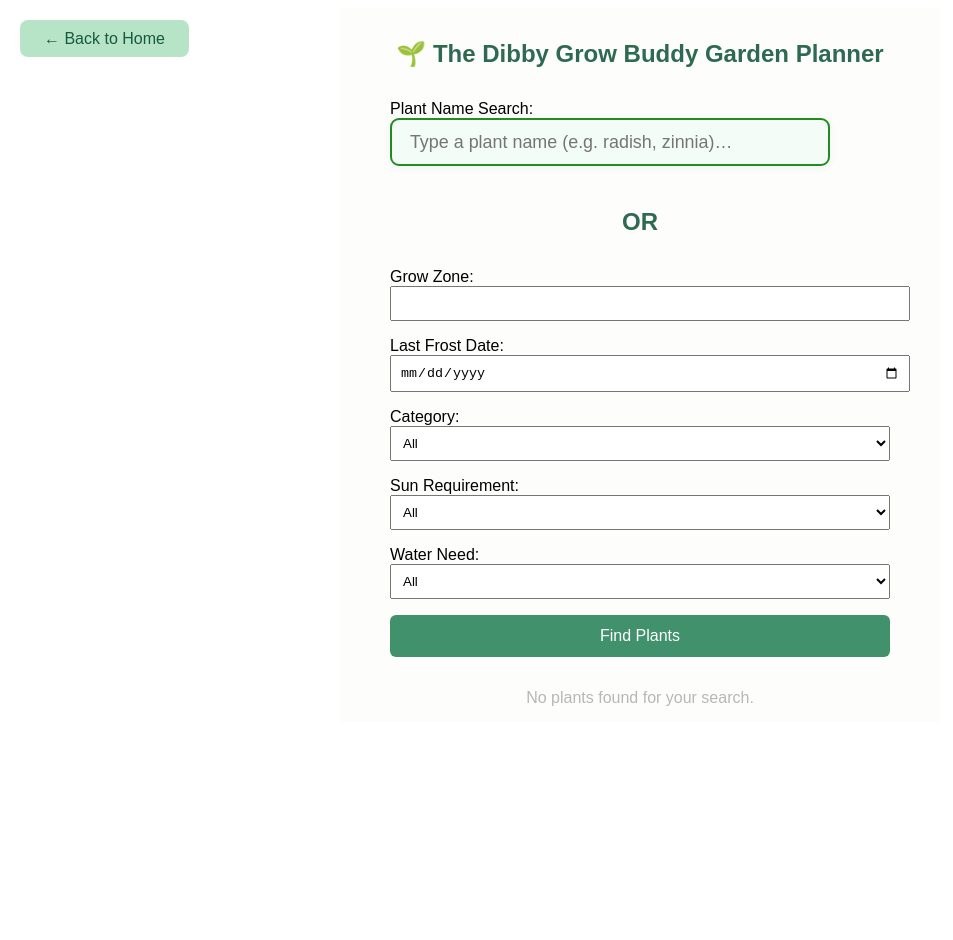
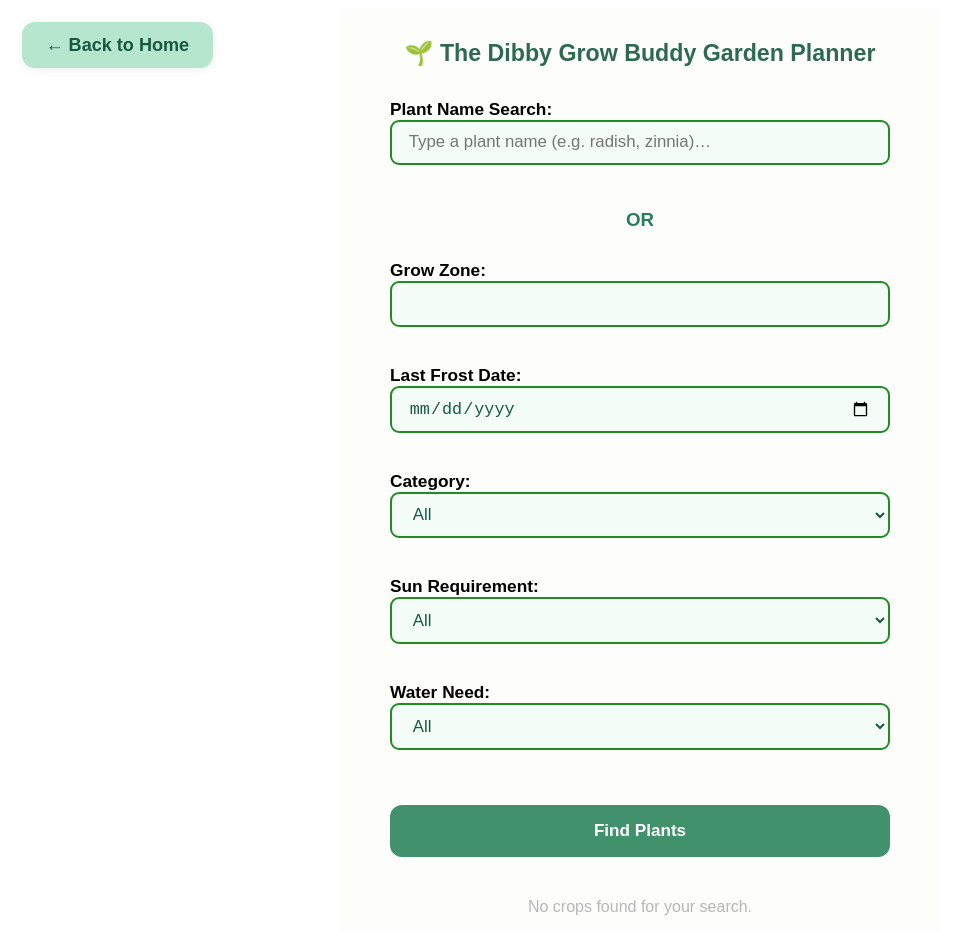
Before and after one commit to SpokenGarden/Find-Crops, a React (Create React App) app: page / in a window 1280 px wide. Both pictures are taken after a click on the button "Start Planning". Shown: the whole page, without its empty margins (0-953 px from the left). Before the commit the page ends 800 px from the top, so only its background shows below. Built offline with nearby package versions, Linux system fonts and the light colour scheme.

Commit message:
Update App.js

```diff
--- a/src/App.js
+++ b/src/App.js
@@ -111,7 +111,7 @@ export default function GardenPlannerApp() {
     }));
   };
 
-  // Responsive styles
+  // Responsive styles (shared for all pages)
   const responsiveStyles = `
     .gp-container {
       font-family: 'Poppins', sans-serif;
@@ -136,6 +136,57 @@ export default function GardenPlannerApp() {
       width: 100%;
       max-width: 500px;
       margin: 0 auto;
+      background: none;
+      padding: 0;
+    }
+    .gp-input, .gp-select {
+      width: 100%;
+      max-width: 100%;
+      font-size: 1.05rem;
+      padding: 0.65em 1em;
+      border: 2px solid #228b22;
+      border-radius: 9px;
+      outline: none;
+      background: #f3fcf7;
+      color: #155943;
+      box-sizing: border-box;
+      margin-bottom: 1em;
+    }
+    .gp-label {
+      font-weight: 600;
+      margin-bottom: 0.3em;
+      font-size: 1.08rem;
+    }
+    .gp-back-btn {
+      position: absolute;
+      top: 22px;
+      left: 22px;
+      z-index: 20;
+      background: #b7e6cf;
+      border: none;
+      border-radius: 13px;
+      padding: 0.7em 1.3em;
+      font-size: 1.13rem;
+      color: #155943;
+      font-weight: 700;
+      box-shadow: 0 2px 10px rgba(34,74,66,0.08);
+      cursor: pointer;
+      transition: background 0.18s;
+    }
+    .gp-find-btn {
+      background-color: #40916c;
+      color: white;
+      padding: 1rem;
+      border: none;
+      border-radius: 12px;
+      font-size: 1.07rem;
+      cursor: pointer;
+      margin-top: 1em;
+      margin-bottom: 0.5em;
+      width: 100%;
+      max-width: 100%;
+      box-sizing: border-box;
+      font-weight: 600;
     }
     .gp-group-header {
       cursor: pointer;
@@ -157,9 +208,6 @@ export default function GardenPlannerApp() {
       box-sizing: border-box;
       transition: background 0.15s;
     }
-    .gp-group-header:active, .gp-group-header:focus {
-      background: #d3e8db;
-    }
     .gp-group-list {
       list-style: none;
       padding: 0;
@@ -177,6 +225,7 @@ export default function GardenPlannerApp() {
       max-width: 700px;
       margin-bottom: 1rem;
     }
+
     @media (max-width: 700px) {
       .gp-container {
         max-width: 100vw;
@@ -195,17 +244,32 @@ export default function GardenPlannerApp() {
         max-width: 99vw;
         min-width: 0;
       }
+      .gp-back-btn {
+        position: static;
+        display: block;
+        margin-bottom: 0.85em;
+        margin-left: 0;
+        margin-top: 0.5em;
+        width: auto;
+      }
+      .gp-form-col {
+        padding-top: 0.3em;
+      }
     }
     @media (max-width: 480px) {
       .gp-container {
-        padding: 0.2rem;
+        padding: 0.25rem;
       }
       .gp-form-col, .gp-group-header, .gp-group-list {
         max-width: 100vw;
       }
-      .gp-group-header {
+      .gp-back-btn {
         font-size: 1rem;
-        padding: 0.5em 0.7em;
+        padding: 0.6em 1em;
+      }
+      .gp-input, .gp-select {
+        font-size: 0.97rem;
+        padding: 0.55em 0.5em;
       }
     }
   `;
@@ -220,7 +284,7 @@ export default function GardenPlannerApp() {
             🌱 Welcome to The Dibby Grow Buddy Garden Planner
           </h1>
           <p style={{ fontSize: "1.1rem", margin: "1rem 0" }}>
-            Find plants by name OR growing zone and other filters, plan what to grow, when to sow before or after your frost date indoors or outdoors, specific planting depths and spacings, and a whole lot more.
+            Plan what to grow, when to sow with your frost date, grow zone look-up, specific planting depths and spacings, and a whole lot more.
           </p>
           <div style={{ display: "flex", justifyContent: "center", gap: "1.5rem", flexWrap: "wrap", marginTop: "2rem" }}>
             <button
@@ -286,85 +350,97 @@ export default function GardenPlannerApp() {
   }
 
   // Crop search/planner screen
+  if (screen === "search") {
     return (
       <div className="gp-container">
         <style>{responsiveStyles}</style>
-      {/* Top Left Back Button */}
-      <div style={{ position: "absolute", top: 20, left: 20 }}>
-        <BackHomeButton onClick={() => setScreen("home")} />
-      </div>
+        {/* Responsive Back Button */}
+        <button
+          className="gp-back-btn"
+          onClick={() => setScreen("home")}
+        >← Back to Home</button>
         <div className="gp-flex-center">
           <div className="gp-form-col">
-          <h1 style={{ fontSize: "1.5rem", marginBottom: "1rem", color: "#2d6a4f", textAlign: "center" }}>
+            <h1 style={{
+              fontSize: "1.45rem",
+              marginBottom: "1rem",
+              color: "#2d6a4f",
+              textAlign: "center"
+            }}>
               🌱 The Dibby Grow Buddy Garden Planner
             </h1>
-          {/* Crop Name Search Input */}
-          <label>
+            {/* Search Fields */}
+            <label className="gp-label">
               Plant Name Search:
               <input
                 type="text"
                 value={cropName}
                 placeholder="Type a plant name (e.g. radish, zinnia)…"
                 onChange={e => setCropName(e.target.value)}
-              className="crop-search-input"
-              style={{
-                width: "100%",
-                maxWidth: "400px",
-                fontSize: "1.12rem",
-                padding: "0.65em 1em",
-                border: "2px solid #228b22",
-                borderRadius: "9px",
-                outline: "none",
-                background: "#f3fcf7",
-                color: "#155943",
-                boxShadow: "0 2px 10px rgba(34,74,66,0.06)",
-                marginBottom: "1.2em"
-              }}
+                className="gp-input"
                 autoFocus
               />
-                          <h2 style={{ fontSize: "1.5rem", marginBottom: "1rem", color: "#2d6a4f", textAlign: "center" }}>
+            </label>
+            <div style={{
+              textAlign: "center",
+              fontWeight: 700,
+              color: "#297c5e",
+              margin: "0.3em 0 0.7em 0",
+              fontSize: "1.17rem"
+            }}>
               OR
-          </h2>
-          </label>
-          <label>
+            </div>
+            <label className="gp-label">
               Grow Zone:
               <input
                 type="text"
                 value={zone}
                 onChange={(e) => setZone(e.target.value)}
-              style={{ width: "100%", padding: "0.5rem" }}
+                className="gp-input"
               />
             </label>
-          <label>
+            <label className="gp-label">
               Last Frost Date:
               <input
                 type="date"
                 value={frostDate}
                 onChange={(e) => setFrostDate(e.target.value)}
-              style={{ width: "100%", padding: "0.5rem" }}
+                className="gp-input"
               />
             </label>
-          <label>
+            <label className="gp-label">
               Category:
-            <select value={category} onChange={(e) => setCategory(e.target.value)} style={{ width: "100%", padding: "0.5rem" }}>
+              <select
+                value={category}
+                onChange={(e) => setCategory(e.target.value)}
+                className="gp-select"
+              >
                 <option value="all">All</option>
                 <option value="flower">Flowers</option>
                 <option value="herb">Herbs</option>
                 <option value="vegetable">Vegetables</option>
               </select>
             </label>
-          <label>
+            <label className="gp-label">
               Sun Requirement:
-            <select value={sunRequirement} onChange={(e) => setSunRequirement(e.target.value)} style={{ width: "100%", padding: "0.5rem" }}>
+              <select
+                value={sunRequirement}
+                onChange={(e) => setSunRequirement(e.target.value)}
+                className="gp-select"
+              >
                 <option value="all">All</option>
                 <option value="full sun">Full Sun</option>
                 <option value="part shade">Part Shade</option>
                 <option value="full shade">Full Shade</option>
               </select>
             </label>
-          <label>
+            <label className="gp-label">
               Water Need:
-            <select value={waterNeed} onChange={(e) => setWaterNeed(e.target.value)} style={{ width: "100%", padding: "0.5rem" }}>
+              <select
+                value={waterNeed}
+                onChange={(e) => setWaterNeed(e.target.value)}
+                className="gp-select"
+              >
                 <option value="all">All</option>
                 <option value="loamy">Loamy</option>
                 <option value="sandy">Sandy</option>
@@ -373,20 +449,12 @@ export default function GardenPlannerApp() {
               </select>
             </label>
             <button
+              className="gp-find-btn"
               onClick={handleSearch}
-            style={{
-              backgroundColor: "#40916c",
-              color: "white",
-              padding: "0.75rem",
-              border: "none",
-              borderRadius: "6px",
-              fontSize: "1rem",
-              cursor: "pointer"
-            }}>
-            Find Plants
-          </button>
+            >Find Plants</button>
           </div>
         </div>
+        {/* Results */}
         {!loading && (
           <>
             {/* Search summary */}
@@ -438,7 +506,7 @@ export default function GardenPlannerApp() {
             {/* None found */}
             {filteredCrops.length === 0 && (
               <div style={{ color: "#b7b7b7", textAlign: "center", marginTop: "2rem" }}>
-              No plants found for your search.
+                No crops found for your search.
               </div>
             )}
           </>
@@ -447,3 +515,7 @@ export default function GardenPlannerApp() {
       </div>
     );
   }
+
+  // Default fallback
+  return null;
+}
```
Lines whose indentation alone changed are shown as unchanged.
